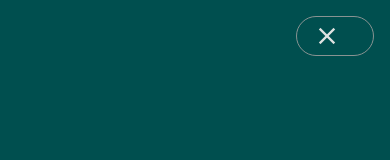
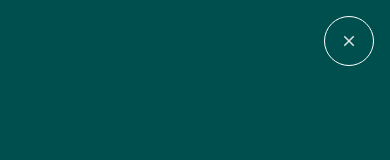
Before and after one commit to YoanMartoglio/angular-21-demo-website, an Angular app: page / in a window 390 px wide. Both pictures are taken after a click on the button "menu". Shown: the top 160 px of the page. Built offline with nearby package versions, Linux system fonts and the light colour scheme.

Commit message:
refactor(header): update comments and improve mobile close button implementation

```diff
--- a/src/app/components/organisms/header/header.html
+++ b/src/app/components/organisms/header/header.html
@@ -3,12 +3,11 @@
     class="w-full! flex! flex-col! lg:flex-row! justify-between! h-full! lg:h-[170px]! gap-3 px-4! py-3!">
     <div class="flex flex-row w-full">
       <app-logo-name class="w-full! flex! justify-start! items-center! lg:w-auto"></app-logo-name>
-      <!-- Navigation unique -->
+      <!-- Unique navigation -->
       <nav class="navigation" [class.mobile-open]="isMenuOpen" role="navigation" aria-label="Navigation principale">
-        <!-- Bouton de fermeture pour mobile -->
-        <button matButton="outlined" class="mobile-close-button" (click)="closeMenu()" aria-label="Fermer le menu">
-          <mat-icon>close</mat-icon>
-        </button>
+        <!-- Mobile close button -->
+        <app-button-outlined [class]="'mobile-close-button'" icon="close" ariaLabel="Fermer le menu"
+          (clicked)="closeMenu()"></app-button-outlined>
         <ul class="navigation-list">
           <li class="navigation-item">
             <a routerLink="/" routerLinkActive="active" [routerLinkActiveOptions]="{ exact: true }"
@@ -35,6 +34,6 @@
     </button>
   </mat-toolbar>
 
-  <!-- Overlay pour mobile uniquement -->
+  <!-- Overlay for mobile only -->
   <div class="mobile-menu-overlay" [class.open]="isMenuOpen" (click)="closeMenu()"></div>
 </header>
--- a/src/app/components/organisms/header/header.scss
+++ b/src/app/components/organisms/header/header.scss
@@ -7,9 +7,10 @@
 @use 'abstracts/variables' as *;
 @use 'abstracts/mixins' as *;
 @use 'base/typography' as *;
+@use '@angular/material' as mat;
 
 .navigation {
-  // Styles desktop par défaut
+  // Default desktop styles
   display: flex;
   justify-content: center;
   align-items: center;
@@ -50,7 +51,7 @@
     }
   }
 
-  // Styles mobile
+  // Mobile styles
   @media (max-width: calc(#{$breakpoint-mobile} - 1px)) {
     position: fixed;
     top: 0;
@@ -72,24 +73,6 @@
       transform: translateX(0);
       opacity: 1;
       visibility: visible;
-    }
-
-    .mobile-close-button {
-      position: absolute;
-      top: $spacing-4;
-      right: $spacing-4;
-      z-index: 1001;
-
-      &:hover,
-      &:focus {
-        background-color: rgba(255, 255, 255, 0.1);
-      }
-
-      mat-icon {
-        font-size: 28px;
-        width: 28px;
-        height: 28px;
-      }
     }
 
     .navigation-list {
@@ -124,7 +107,7 @@
     }
   }
 
-  // Styles desktop - visible uniquement sur grand écran
+  // Desktop styles - visible only on large screen
   @media (min-width: $breakpoint-mobile) {
     display: flex;
 
@@ -135,7 +118,7 @@
 }
 
 // ======================================
-//   MENU MOBILE PLEIN ÉCRAN
+//   FULL SCREEN MOBILE MENU
 // ======================================
 
 .mobile-menu-overlay {
@@ -155,7 +138,7 @@
     visibility: visible;
   }
 
-  // Masquer sur desktop
+  // Hide on desktop
   @media (min-width: $breakpoint-mobile) {
     display: none;
   }
@@ -179,7 +162,7 @@
     transform: translateX(0);
   }
 
-  // Masquer sur desktop
+  // Hide on desktop
   @media (min-width: $breakpoint-mobile) {
     display: none;
   }
@@ -231,3 +214,15 @@
     }
   }
 }
+
+app-button-outlined {
+  position: absolute;
+  top: $spacing-4;
+  right: $spacing-4;
+  z-index: 1001;
+  @include mat.button-overrides(
+    (
+      outlined-outline-color: $color-white,
+    )
+  );
+}
--- a/src/app/components/organisms/header/header.ts
+++ b/src/app/components/organisms/header/header.ts
@@ -2,6 +2,7 @@ import { Component } from '@angular/core';
 import { MatToolbarModule } from '@angular/material/toolbar';
 import { MatButtonModule } from '@angular/material/button';
 import { MatIconModule } from '@angular/material/icon';
+import { ButtonOutlined } from '../../atoms/button-outlined/button-outlined';
 import { Router, RouterLink, RouterLinkActive, NavigationEnd } from '@angular/router';
 import { LogoName } from '../../atoms/logo-name/logo-name';
 import { SocialLink } from '../../atoms/social-link/social-link';
@@ -17,6 +18,7 @@ import { SocialLink } from '../../atoms/social-link/social-link';
     RouterLink,
     RouterLinkActive,
     MatIconModule,
+    ButtonOutlined,
   ],
   templateUrl: './header.html',
   styleUrls: ['./header.scss'],
@@ -29,7 +31,7 @@ export class Header {
     this.router.events.subscribe((event) => {
       if (event instanceof NavigationEnd) {
         this.currentRoute = event.urlAfterRedirects;
-        // Fermer le menu après navigation
+        // Close menu after navigation
         this.isMenuOpen = false;
       }
     });
@@ -46,4 +48,4 @@ export class Header {
   closeMenu(): void {
     this.isMenuOpen = false;
   }
-} // Renomme la classe en `HeaderComponent`
+}
```
Also changed, not shown: 1 other file (tests, documents, lock files or other folders).
